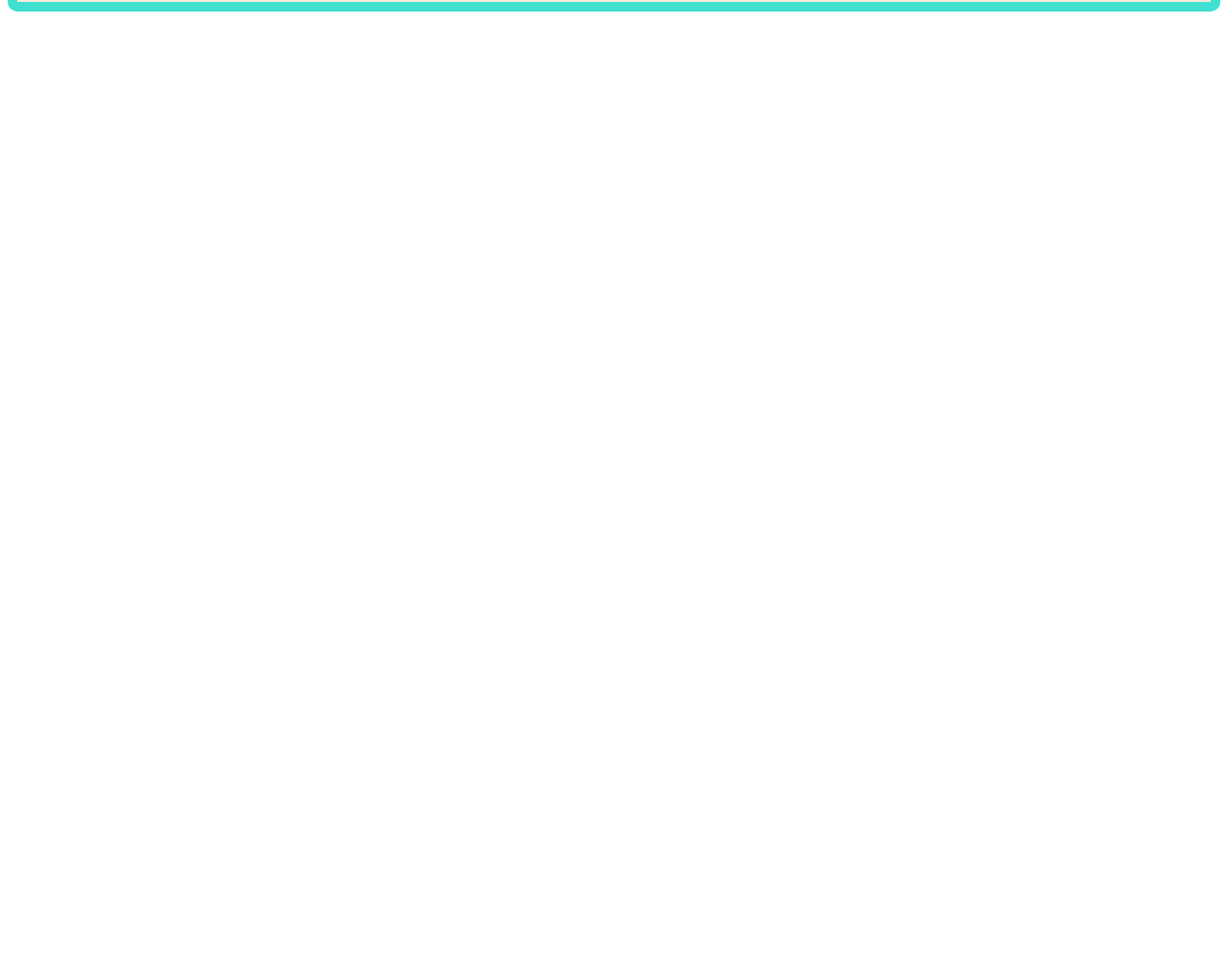
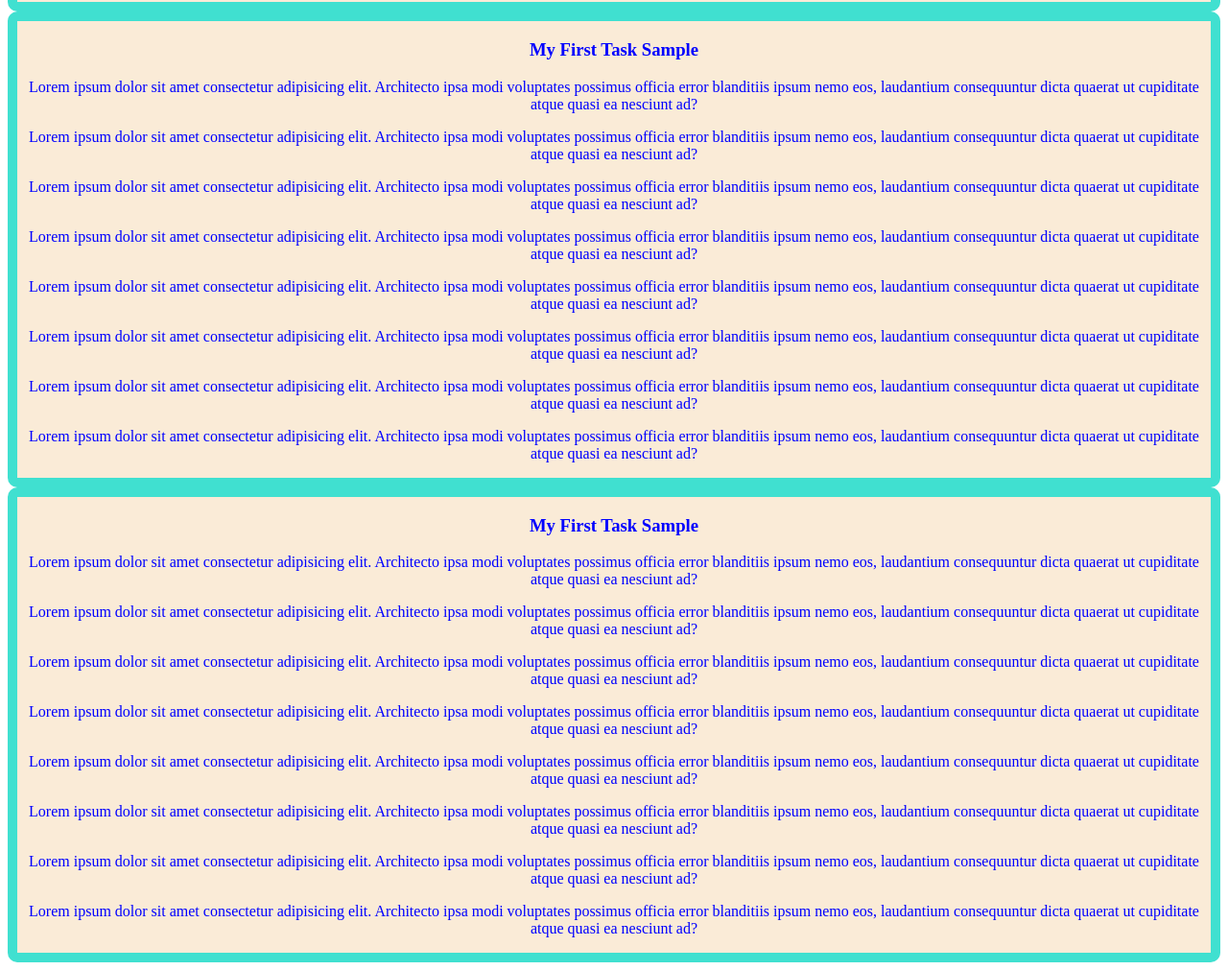
Before and after one commit to devsheikhs/tasksample, a plain HTML site: page index.html in a window 1280 px wide. Shown: the part 491-1502 px from the top of the page at 96% size. Before the commit the page ends 800 px from the top, so only its background shows below. Drawn offline with Linux system fonts and the light colour scheme.

Commit message:
pushed4th

```diff
--- a/index.html
+++ b/index.html
@@ -18,5 +18,27 @@
       <p>Lorem ipsum dolor sit amet consectetur adipisicing elit. Architecto ipsa modi voluptates possimus officia error blanditiis ipsum nemo eos, laudantium consequuntur dicta quaerat ut cupiditate atque quasi ea nesciunt ad?</p>
       <p>Lorem ipsum dolor sit amet consectetur adipisicing elit. Architecto ipsa modi voluptates possimus officia error blanditiis ipsum nemo eos, laudantium consequuntur dicta quaerat ut cupiditate atque quasi ea nesciunt ad?</p>
       </div>
+    <div>
+   <h3>My First Task Sample</h3>
+   <p>Lorem ipsum dolor sit amet consectetur adipisicing elit. Architecto ipsa modi voluptates possimus officia error blanditiis ipsum nemo eos, laudantium consequuntur dicta quaerat ut cupiditate atque quasi ea nesciunt ad?</p>
+      <p>Lorem ipsum dolor sit amet consectetur adipisicing elit. Architecto ipsa modi voluptates possimus officia error blanditiis ipsum nemo eos, laudantium consequuntur dicta quaerat ut cupiditate atque quasi ea nesciunt ad?</p>
+      <p>Lorem ipsum dolor sit amet consectetur adipisicing elit. Architecto ipsa modi voluptates possimus officia error blanditiis ipsum nemo eos, laudantium consequuntur dicta quaerat ut cupiditate atque quasi ea nesciunt ad?</p>
+      <p>Lorem ipsum dolor sit amet consectetur adipisicing elit. Architecto ipsa modi voluptates possimus officia error blanditiis ipsum nemo eos, laudantium consequuntur dicta quaerat ut cupiditate atque quasi ea nesciunt ad?</p>
+      <p>Lorem ipsum dolor sit amet consectetur adipisicing elit. Architecto ipsa modi voluptates possimus officia error blanditiis ipsum nemo eos, laudantium consequuntur dicta quaerat ut cupiditate atque quasi ea nesciunt ad?</p>
+      <p>Lorem ipsum dolor sit amet consectetur adipisicing elit. Architecto ipsa modi voluptates possimus officia error blanditiis ipsum nemo eos, laudantium consequuntur dicta quaerat ut cupiditate atque quasi ea nesciunt ad?</p>
+      <p>Lorem ipsum dolor sit amet consectetur adipisicing elit. Architecto ipsa modi voluptates possimus officia error blanditiis ipsum nemo eos, laudantium consequuntur dicta quaerat ut cupiditate atque quasi ea nesciunt ad?</p>
+      <p>Lorem ipsum dolor sit amet consectetur adipisicing elit. Architecto ipsa modi voluptates possimus officia error blanditiis ipsum nemo eos, laudantium consequuntur dicta quaerat ut cupiditate atque quasi ea nesciunt ad?</p>
+      </div>
+    <div>
+   <h3>My First Task Sample</h3>
+   <p>Lorem ipsum dolor sit amet consectetur adipisicing elit. Architecto ipsa modi voluptates possimus officia error blanditiis ipsum nemo eos, laudantium consequuntur dicta quaerat ut cupiditate atque quasi ea nesciunt ad?</p>
+      <p>Lorem ipsum dolor sit amet consectetur adipisicing elit. Architecto ipsa modi voluptates possimus officia error blanditiis ipsum nemo eos, laudantium consequuntur dicta quaerat ut cupiditate atque quasi ea nesciunt ad?</p>
+      <p>Lorem ipsum dolor sit amet consectetur adipisicing elit. Architecto ipsa modi voluptates possimus officia error blanditiis ipsum nemo eos, laudantium consequuntur dicta quaerat ut cupiditate atque quasi ea nesciunt ad?</p>
+      <p>Lorem ipsum dolor sit amet consectetur adipisicing elit. Architecto ipsa modi voluptates possimus officia error blanditiis ipsum nemo eos, laudantium consequuntur dicta quaerat ut cupiditate atque quasi ea nesciunt ad?</p>
+      <p>Lorem ipsum dolor sit amet consectetur adipisicing elit. Architecto ipsa modi voluptates possimus officia error blanditiis ipsum nemo eos, laudantium consequuntur dicta quaerat ut cupiditate atque quasi ea nesciunt ad?</p>
+      <p>Lorem ipsum dolor sit amet consectetur adipisicing elit. Architecto ipsa modi voluptates possimus officia error blanditiis ipsum nemo eos, laudantium consequuntur dicta quaerat ut cupiditate atque quasi ea nesciunt ad?</p>
+      <p>Lorem ipsum dolor sit amet consectetur adipisicing elit. Architecto ipsa modi voluptates possimus officia error blanditiis ipsum nemo eos, laudantium consequuntur dicta quaerat ut cupiditate atque quasi ea nesciunt ad?</p>
+      <p>Lorem ipsum dolor sit amet consectetur adipisicing elit. Architecto ipsa modi voluptates possimus officia error blanditiis ipsum nemo eos, laudantium consequuntur dicta quaerat ut cupiditate atque quasi ea nesciunt ad?</p>
+      </div>
 </body>
 </html>
```
